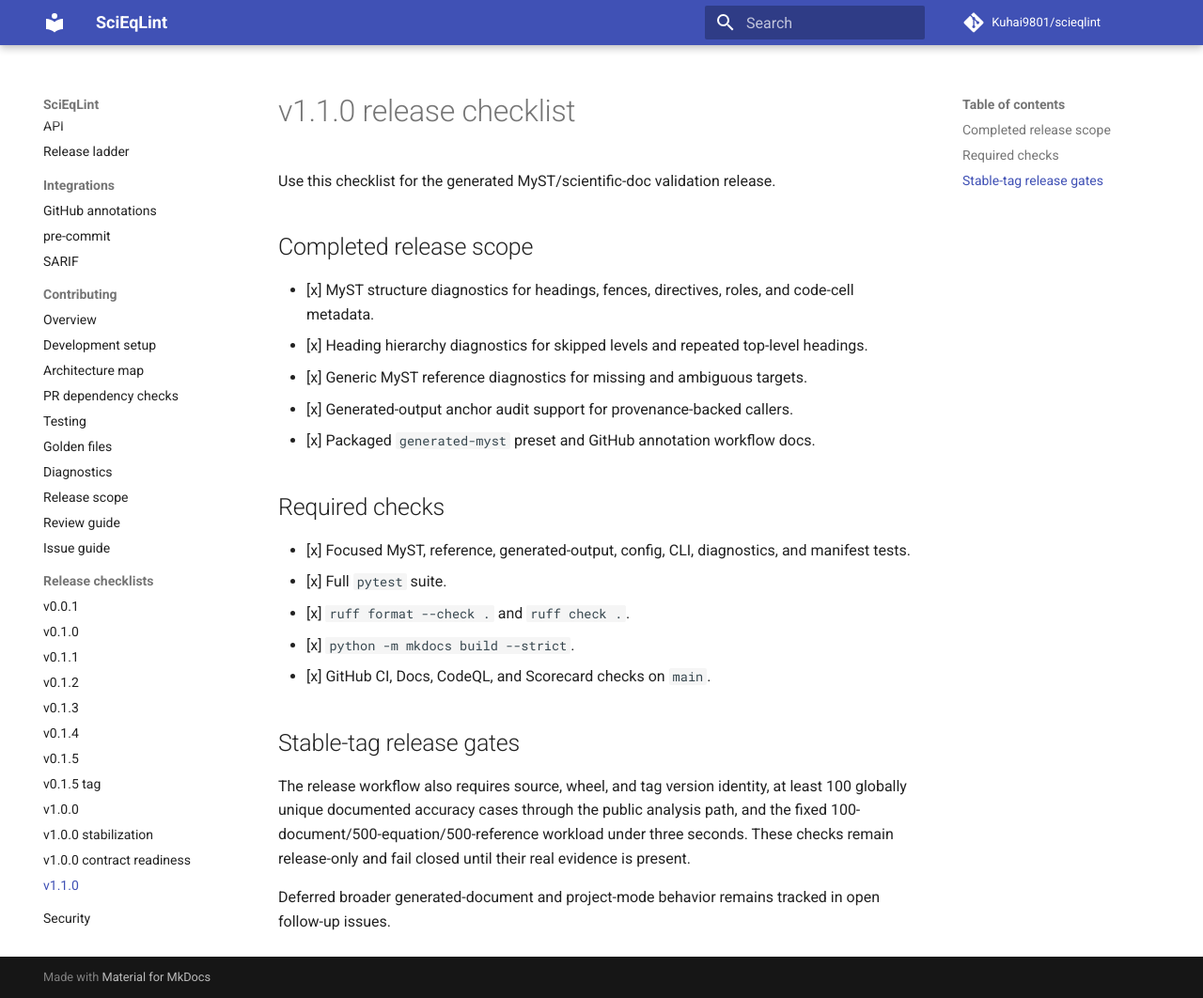
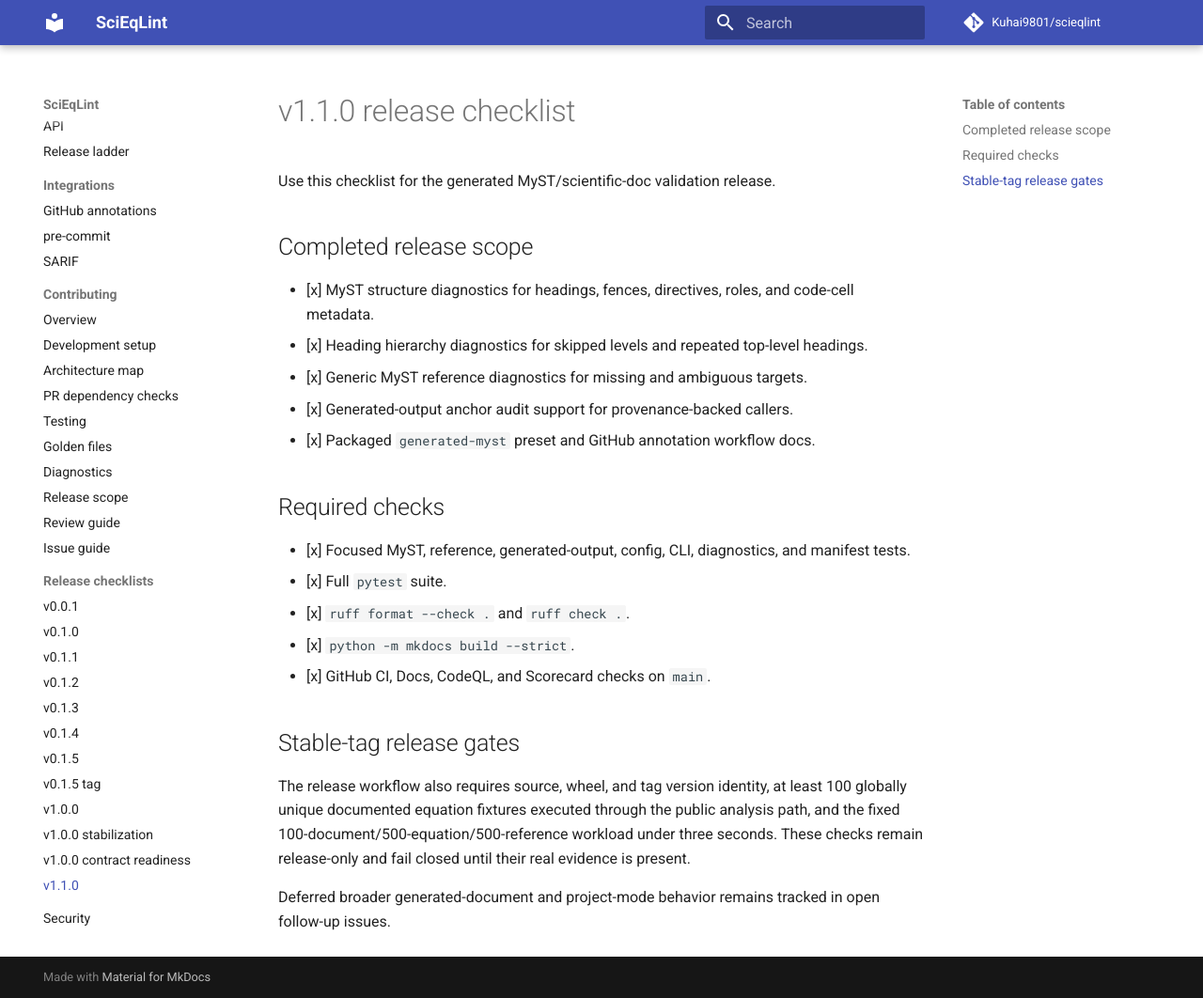
Before and after one commit to 1sgtpepper/scieqlint, an MkDocs documentation site: the page built from docs/releases/v1.1.0-checklist.md, in a window 1280 px wide and 1062 px high. Shown: the whole window at 94% size. Built offline with MkDocs 1.6.1 and Material for MkDocs 9.7.7, drawn with Linux system fonts in a browser that asks for light colours; comment, search, counter and statistics services are not loaded.

```diff
--- a/docs/releases/v1.1.0-checklist.md
+++ b/docs/releases/v1.1.0-checklist.md
@@ -24,9 +24,9 @@
 ## Stable-tag release gates
 
 The release workflow also requires source, wheel, and tag version identity, at
-least 100 globally unique documented accuracy cases through the public analysis
-path, and the fixed 100-document/500-equation/500-reference workload under
-three seconds.
+least 100 globally unique documented equation fixtures executed through the
+public analysis path, and the fixed 100-document/500-equation/500-reference
+workload under three seconds.
 These checks remain release-only and fail closed until their real evidence is
 present.
 
```
Also changed, not shown: CHANGELOG.md (+2 -2 lines), RELEASE_CHECKLIST.md (+1 -1 lines), docs/releases/v1.0.0-contract-readiness.md (+3 -2 lines), docs/releases/v1.0.0-stabilization-checklist.md (+1 -1 lines), 3 other files.
